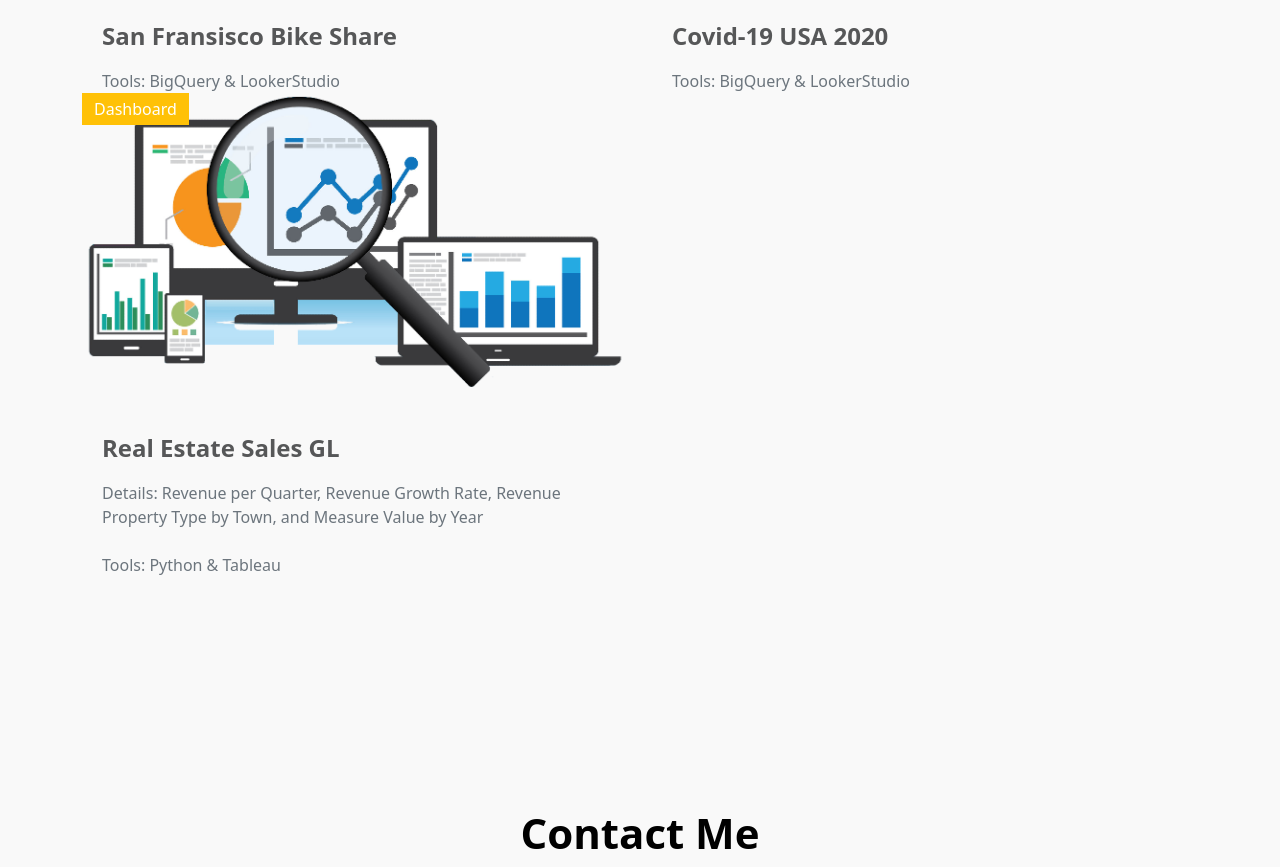
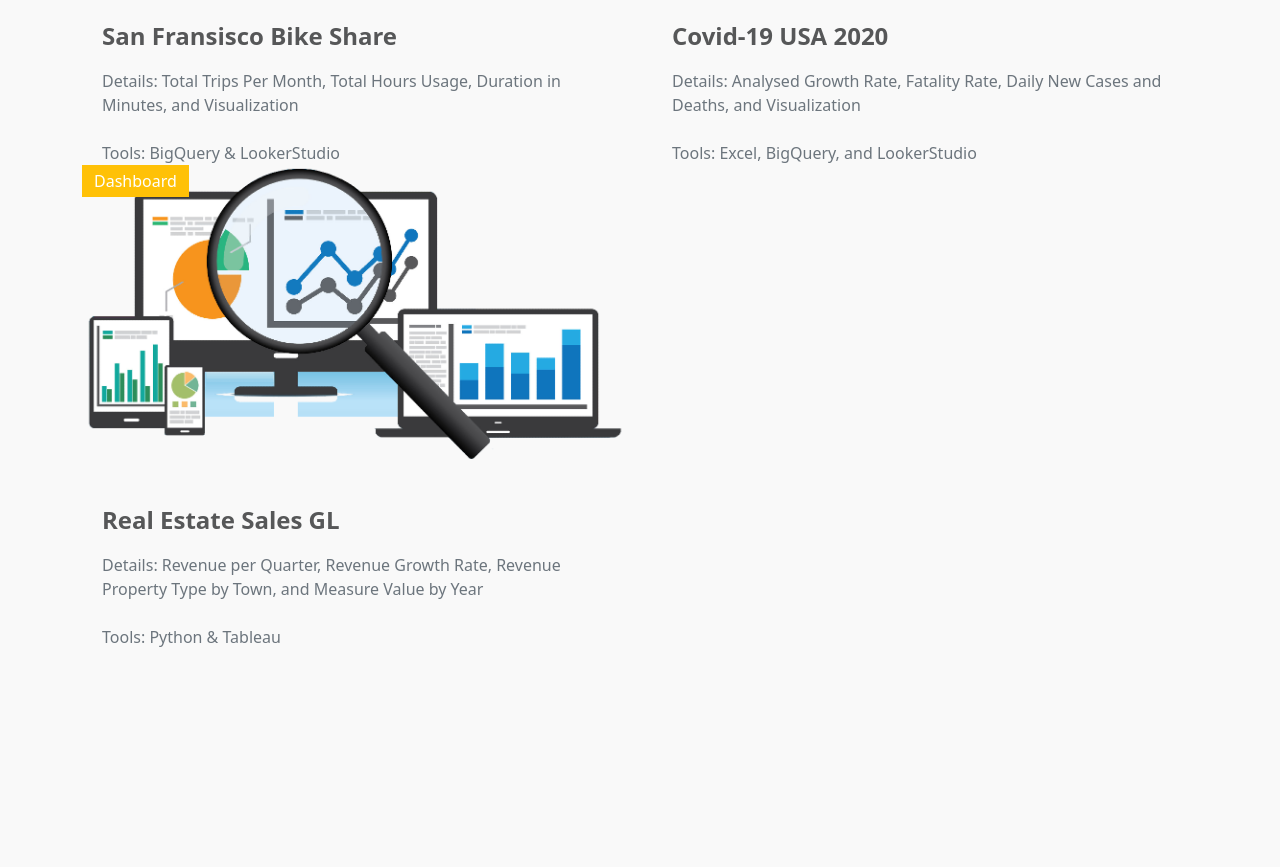
Before and after one commit to Adreto-HK/adretoherkusuma.github.io, a plain HTML site: page index.html in a window 1280 px wide. Shown: the part 2821-3688 px from the top of the page. Drawn offline with Linux system fonts and the light colour scheme.

Commit message:
index detail projects

```diff
--- a/index.html
+++ b/index.html
@@ -312,7 +312,9 @@ https://templatemo.com/tm-567-nomad-force
                                         <a href="https://lookerstudio.google.com/reporting/39ade6a1-24fa-4a32-bcd3-0ffdca353860" class="news-title-link">San Fransisco Bike Share</a>
                                     </h5>
 
-                                    <span class="text-muted">Tools: BigQuery & LookerStudio</span>
+                                    <span class="text-muted">Details: Total Trips Per Month, Total Hours Usage, Duration in Minutes, and Visualization<br><br>
+                                        Tools: BigQuery & LookerStudio
+                                    </span>
                                 </div>
                             </div>
                         </div>
@@ -329,7 +331,9 @@ https://templatemo.com/tm-567-nomad-force
                                         <a href="https://lookerstudio.google.com/reporting/7ee9e069-3784-4987-adb4-01f78fb06ff4" class="news-title-link">Covid-19 USA 2020</a>
                                     </h5>
 
-                                    <span class="text-muted">Tools: BigQuery & LookerStudio</span>
+                                    <span class="text-muted">Details: Analysed Growth Rate, Fatality Rate, Daily New Cases and Deaths, and Visualization<br><br>
+                                        Tools: Excel, BigQuery, and LookerStudio
+                                    </span>
                                 </div>
                             </div>
                         </div>
```
